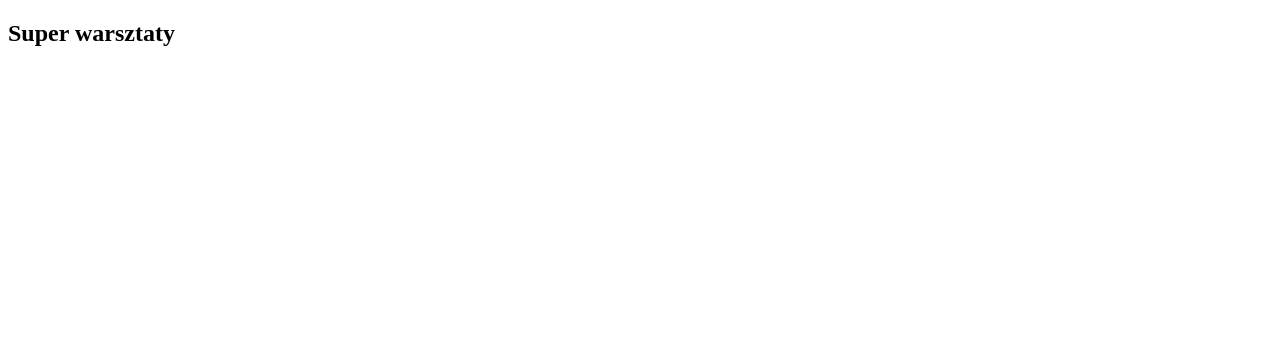
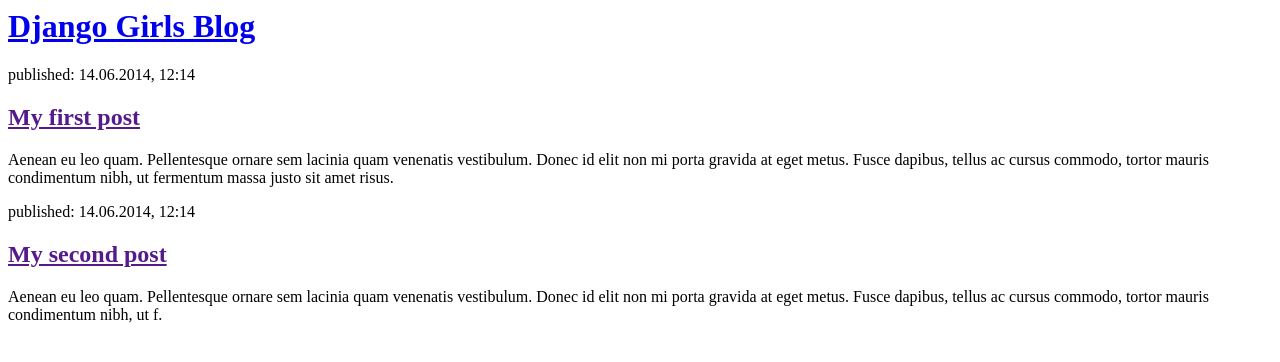
Before and after one commit to Sheenazz/django-girls, a Django app: page / in a window 1280 px wide. Before the commit the part shown is almost empty. Shown: the top 362 px of the page. Run offline with Django 3.2, Linux system fonts and the light colour scheme.

Commit message:
Zmieniony kod HTML na stronie.

```diff
--- /dev/null
+++ b/blog/static/css/blog.css
@@ -0,0 +1 @@
+div h3 a {color: red;}
--- a/blog/templates/blog/post_list.html
+++ b/blog/templates/blog/post_list.html
@@ -1,10 +1,22 @@
-<!DOCTYPE html>
-<html lang="en">
-<head>
-    <meta charset="UTF-8">
-    <title>Django girls</title>
-</head>
-<body>
-<h2>Super warsztaty</h2>
-</body>
+<html>
+    <head>
+        <title>Django Girls blog</title>
+    </head>
+    <body>
+        <div>
+            <h1><a href="/">Django Girls Blog</a></h1>
+        </div>
+
+        <div>
+            <p>published: 14.06.2014, 12:14</p>
+            <h2><a href="">My first post</a></h2>
+            <p>Aenean eu leo quam. Pellentesque ornare sem lacinia quam venenatis vestibulum. Donec id elit non mi porta gravida at eget metus. Fusce dapibus, tellus ac cursus commodo, tortor mauris condimentum nibh, ut fermentum massa justo sit amet risus.</p>
+        </div>
+
+        <div>
+            <p>published: 14.06.2014, 12:14</p>
+            <h2><a href="">My second post</a></h2>
+            <p>Aenean eu leo quam. Pellentesque ornare sem lacinia quam venenatis vestibulum. Donec id elit non mi porta gravida at eget metus. Fusce dapibus, tellus ac cursus commodo, tortor mauris condimentum nibh, ut f.</p>
+        </div>
+    </body>
 </html>
--- a/mysite/settings.py
+++ b/mysite/settings.py
@@ -119,3 +119,4 @@
 # https://docs.djangoproject.com/en/2.2/howto/static-files/
 
 STATIC_URL = '/static/'
+STATIC_ROOT = os.path.join(BASE_DIR, 'static')
```
